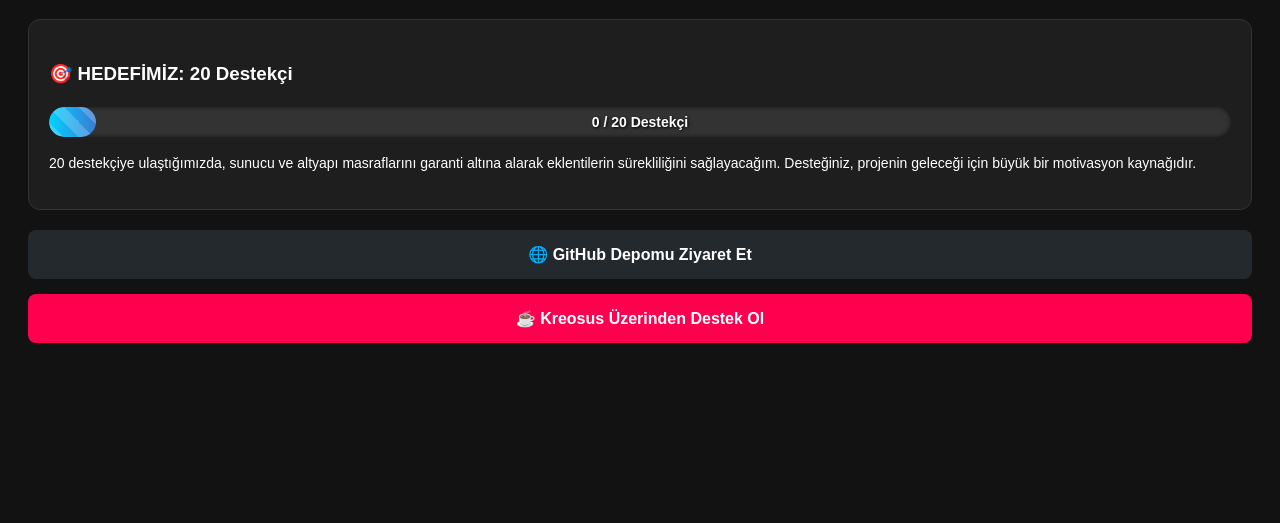
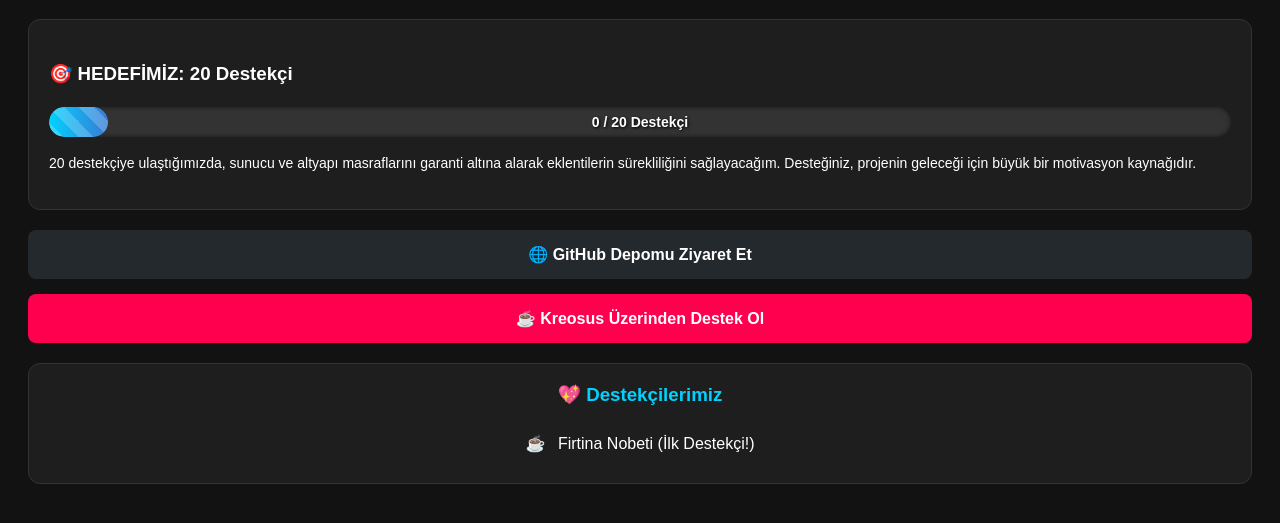
Before and after one commit to SafakStream/SafakStream-Extensions, a plain HTML site: page index.html in a window 1280 px wide. Shown: the part 89-612 px from the top of the page. Drawn offline with Linux system fonts and the light colour scheme.

Commit message:
feat: Destekciler listesi eklendi ve ilk destekci Firtina Nobeti eklendi

```diff
--- a/index.html
+++ b/index.html
@@ -5,87 +5,27 @@
     <meta name="viewport" content="width=device-width, initial-scale=1.0">
     <title>SafakStream Destek</title>
     <style>
-        body {
-            font-family: sans-serif;
-            background-color: #121212;
-            color: #fff;
-            padding: 20px;
-            text-align: center;
-        }
+        body { font-family: sans-serif; background-color: #121212; color: #fff; padding: 20px; text-align: center; }
         h1 { color: #ff004f; }
-        .card {
-            line-height: 1.6;
-            text-align: left;
-            background: #1e1e1e;
-            padding: 20px;
-            border-radius: 12px;
-            margin-bottom: 20px;
-            border: 1px solid #333;
-        }
-        .btn {
-            display: block;
-            padding: 15px;
-            margin: 15px 0;
-            border-radius: 8px;
-            text-decoration: none;
-            color: white;
-            font-weight: bold;
-            font-size: 16px;
-            transition: 0.3s;
-        }
+        .card { line-height: 1.6; text-align: left; background: #1e1e1e; padding: 20px; border-radius: 12px; margin-bottom: 20px; border: 1px solid #333; }
+        .btn { display: block; padding: 15px; margin: 15px 0; border-radius: 8px; text-decoration: none; color: white; font-weight: bold; font-size: 16px; transition: 0.3s; }
         .btn:hover { opacity: 0.8; }
         .github { background-color: #24292e; }
         .kreosus { background-color: #ff004f; }
 
-        /* Yükleme Barı Stilleri */
-        .progress-container {
-            width: 100%;
-            background-color: #333;
-            border-radius: 20px;
-            margin: 15px 0;
-            overflow: hidden; /* Taşan kısımları gizler */
-            position: relative;
-            height: 30px;
-            box-shadow: inset 0 0 5px rgba(0,0,0,0.5);
-        }
-        .progress-bar {
-            /* Sıfır olduğunda minik yuvarlak bir ışık kalsın diye %4 yaptık */
-            width: 4%;
-            height: 100%;
-            background: linear-gradient(90deg, #00d2ff 0%, #3a7bd5 100%);
-            border-radius: 20px;
-            position: absolute;
-            top: 0;
-            left: 0;
-            transition: width 1s ease-in-out;
-        }
-        /* Barın içindeki parlayan efekt */
-        .progress-bar::after {
-            content: '';
-            position: absolute;
-            top: 0; left: 0; bottom: 0; right: 0;
-            background: linear-gradient(45deg, rgba(255,255,255,0.2) 25%, transparent 25%, transparent 50%, rgba(255,255,255,0.2) 50%, rgba(255,255,255,0.2) 75%, transparent 75%, transparent);
-            background-size: 30px 30px;
-            animation: move 2s linear infinite;
-            border-radius: 20px;
-        }
-        @keyframes move {
-            0% { background-position: 0 0; }
-            100% { background-position: 30px 30px; }
-        }
-        /* Yazının her zaman tam ortada ve okunaklı durmasını sağlar */
-        .progress-text {
-            position: absolute;
-            top: 0; left: 0; right: 0; bottom: 0;
-            display: flex;
-            justify-content: center;
-            align-items: center;
-            color: #fff;
-            font-weight: bold;
-            font-size: 14px;
-            text-shadow: 1px 1px 3px black;
-            z-index: 10;
-        }
+        .progress-container { width: 100%; background-color: #333; border-radius: 20px; margin: 15px 0; overflow: hidden; position: relative; height: 30px; box-shadow: inset 0 0 5px rgba(0,0,0,0.5); }
+        .progress-bar { width: 5%; height: 100%; background: linear-gradient(90deg, #00d2ff 0%, #3a7bd5 100%); border-radius: 20px; position: absolute; top: 0; left: 0; transition: width 1s ease-in-out; }
+        .progress-bar::after { content: ''; position: absolute; top: 0; left: 0; bottom: 0; right: 0; background: linear-gradient(45deg, rgba(255,255,255,0.2) 25%, transparent 25%, transparent 50%, rgba(255,255,255,0.2) 50%, rgba(255,255,255,0.2) 75%, transparent 75%, transparent); background-size: 30px 30px; animation: move 2s linear infinite; border-radius: 20px; }
+        @keyframes move { 0% { background-position: 0 0; } 100% { background-position: 30px 30px; } }
+        .progress-text { position: absolute; top: 0; left: 0; right: 0; bottom: 0; display: flex; justify-content: center; align-items: center; color: #fff; font-weight: bold; font-size: 14px; text-shadow: 1px 1px 3px black; z-index: 10; }
+
+        /* Teşekkürler Listesi Stili */
+        .supporter-list { background: #1e1e1e; border: 1px solid #333; border-radius: 12px; padding: 20px; margin-top: 20px; text-align: center; }
+        .supporter-list h3 { color: #00d2ff; margin-top: 0; }
+        .supporter-list ul { list-style: none; padding: 0; margin: 0; }
+        .supporter-list li { padding: 10px; border-bottom: 1px solid #333; font-size: 16px; }
+        .supporter-list li:last-child { border-bottom: none; }
+        .supporter-list .emoji { margin-right: 8px; }
     </style>
 </head>
 <body>
@@ -94,7 +34,6 @@
     <div class="card">
         <h3>🎯 HEDEFİMİZ: 20 Destekçi</h3>
 
-        <!-- Yükleme Barı -->
         <div class="progress-container">
             <div class="progress-bar"></div>
             <div class="progress-text">0 / 20 Destekçi</div>
@@ -107,5 +46,13 @@
 
     <a href="https://github.com/SafakStream" class="btn github">🌐 GitHub Depomu Ziyaret Et</a>
     <a href="https://kreosus.com/safakstream" class="btn kreosus">☕ Kreosus Üzerinden Destek Ol</a>
+
+    <!-- İşte Teşekkürler Listesi -->
+    <div class="supporter-list">
+        <h3>💖 Destekçilerimiz</h3>
+        <ul>
+            <li><span class="emoji">☕</span> Firtina Nobeti (İlk Destekçi!)</li>
+        </ul>
+    </div>
 </body>
 </html>
```
